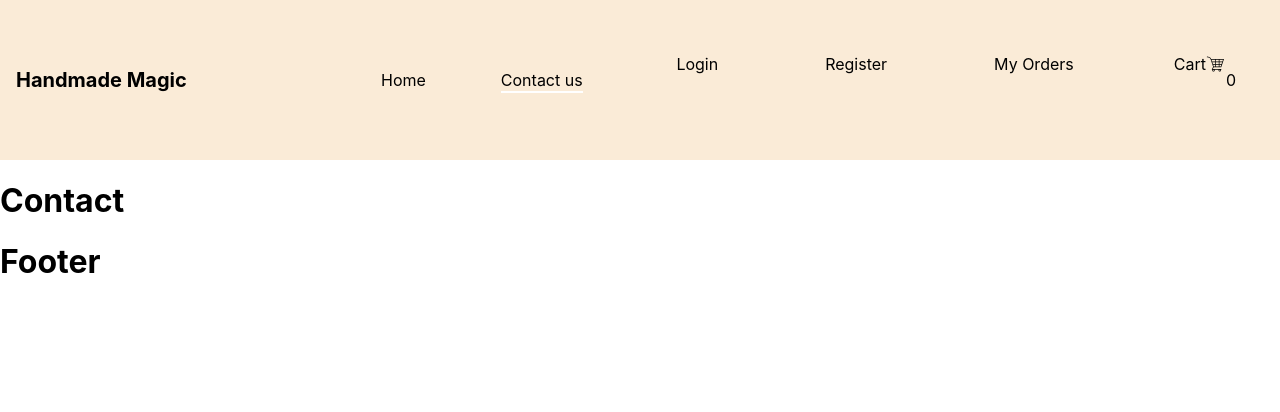
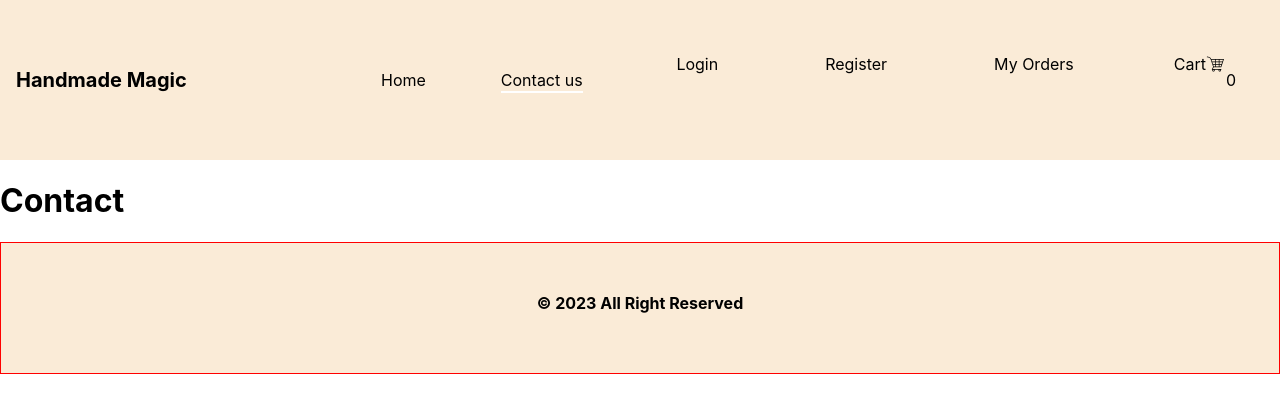
Before and after one commit to AtanasoskaBrankica/handmade-magic-app, a React (Create React App) app: page /contact in a window 1280 px wide. Shown: the top 412 px of the page. Built offline with nearby package versions, Linux system fonts and the light colour scheme.

Commit message:
Building Footer Component

```diff
--- a/src/components/footer/Footer.js
+++ b/src/components/footer/Footer.js
@@ -1,9 +1,12 @@
 import React from 'react';
+import classes from './Footer.module.css';
 
+const date = new Date();
+const currentYear = date.getFullYear();
 const Footer = () => {
   return (
-    <div>
-      <h1>Footer</h1>
+    <div className={classes.footer}>
+      &copy; {currentYear} All Right Reserved
     </div>
   );
 };
--- /dev/null
+++ b/src/components/footer/Footer.module.css
@@ -0,0 +1,10 @@
+.footer {
+  background-color: antiquewhite;
+  color: black;
+  border: 1px solid red;
+  height: 80px;
+  display: flex;
+  justify-content: center;
+  padding-top: 50px;
+  font-weight: bold;
+}
```
Also changed, not shown: src/components/footer/Footer.module.scss (deleted).
